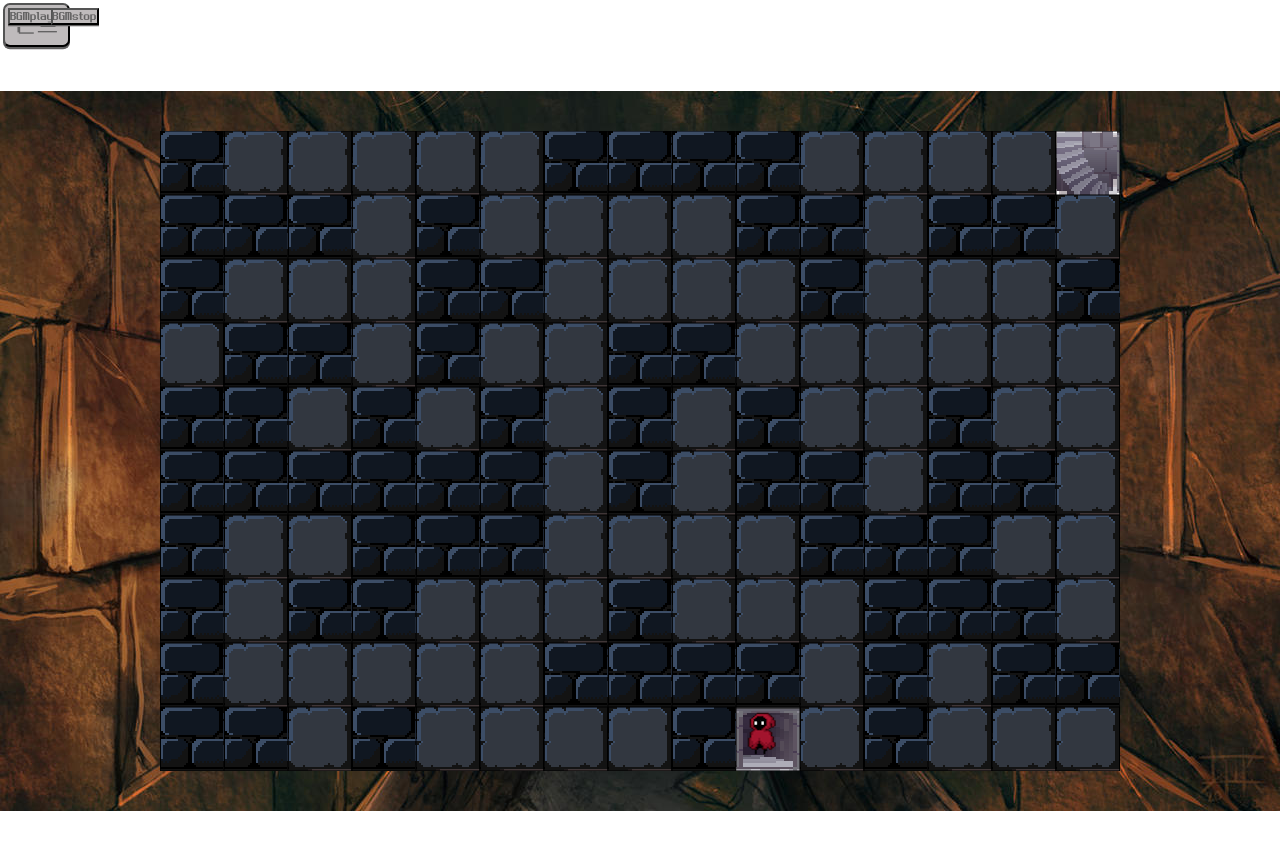
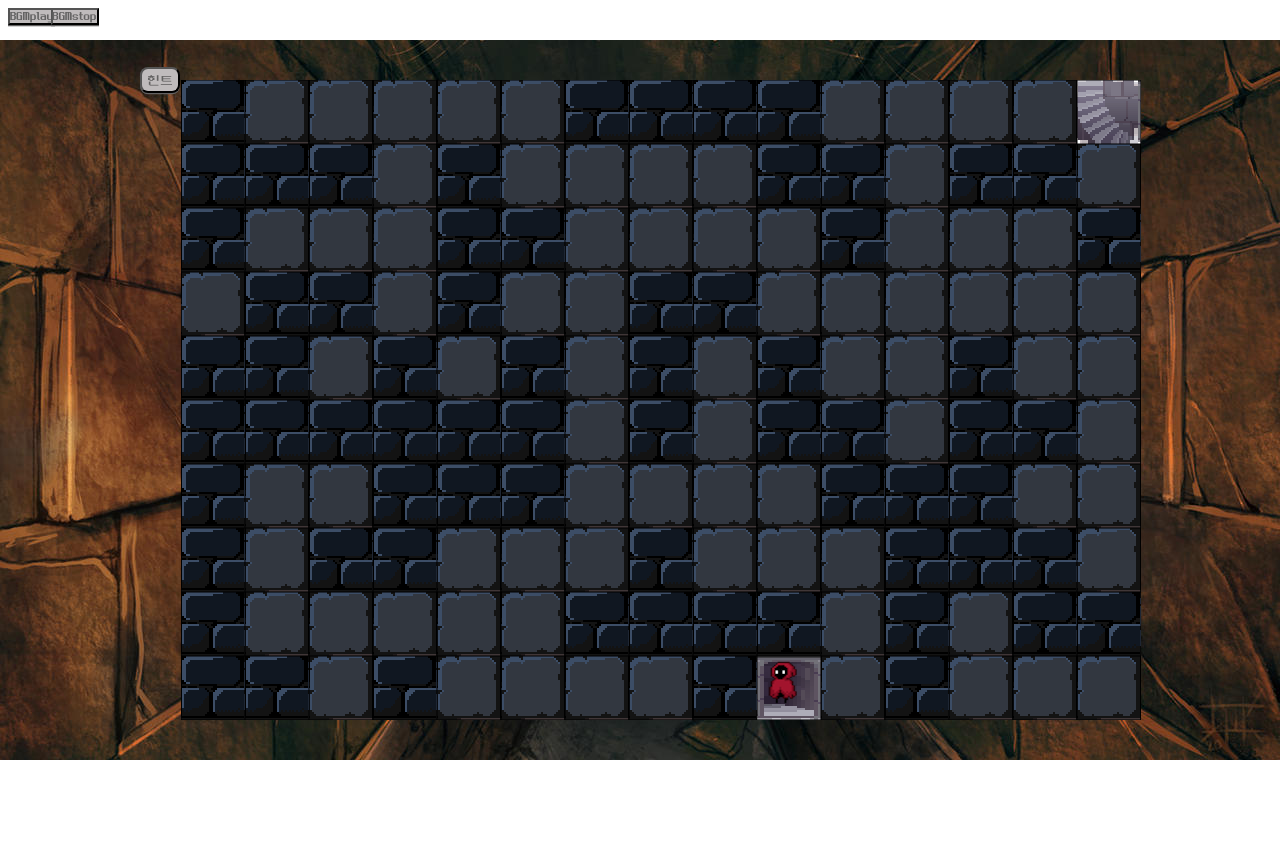
Before and after one commit to Donghyeon0908/game-the-labyrinth, a React (Create React App) app: page /game in a window 1280 px wide. After the commit the page ends 800 px from the top, so only its background shows below. Built offline with nearby package versions, Linux system fonts and the light colour scheme.

Commit message:
style: 버튼 위치 스타일 조정
1. 버튼위치조정
2. 버튼 css 조정
3. 클리어 모달 css조정

```diff
--- a/src/App.jsx
+++ b/src/App.jsx
@@ -3,7 +3,7 @@ import { Route, Routes } from "react-router-dom";
 
 import GameStartingPage from "./components/GameStartingPage";
 import GamePlayPage from "./components/GamePlayPage";
-import Music from "./components/game/Music";
+import Music from "./components/music/Music";
 import GlobalStyle from "./GlobalStyle";
 
 function App() {
--- a/src/components/GamePlayPage.jsx
+++ b/src/components/GamePlayPage.jsx
@@ -10,6 +10,7 @@ import GamePathComparisonController from "./game/GamePathComparisonController";
 import useStore from "../store/useStore";
 import useModal from "../hooks/useModal";
 import HintButton from "./game/HintButton";
+import ClearMessage from "./message/ClearMessage";
 
 function GamePlayPage() {
   const isClear = useStore((state) => state.isClear);
@@ -25,9 +26,11 @@ function GamePlayPage() {
 
   return (
     <>
-      <ClearModal>성공</ClearModal>
-      <HintButton />
+      <ClearModal>
+        <ClearMessage onClick={handleModal} />
+      </ClearModal>
       <GameContainer>
+        <HintButton />
         <GameInitSetting />
         <GamePathComparisonController />
         <GameContext>
--- a/src/components/Modal.jsx
+++ b/src/components/Modal.jsx
@@ -57,7 +57,7 @@ const ModalInner = styled("div", {
   height: "50vh",
   maxWidth: "30rem",
   maxHeight: "40rem",
-  background: "#fff",
+  backgroundColor: "rgba(255,255,255,0.5)",
   borderRadius: "3px",
 });
 
--- a/src/components/game/GameInitSetting.jsx
+++ b/src/components/game/GameInitSetting.jsx
@@ -21,7 +21,7 @@ function GameInitSetting() {
   const shortestPathPosition = useMemo(() => {
     return shortestPath.map((index) => index.position);
   }, [shortestPath]);
-  console.log(shortestPathPosition);
+
   useEffect(() => {
     setShortestPath([start, ...shortestPathPosition]);
   }, [setShortestPath, shortestPathPosition, start]);
--- a/src/components/game/HintButton.jsx
+++ b/src/components/game/HintButton.jsx
@@ -18,15 +18,17 @@ function HintButton() {
 }
 
 const ButtonWrapper = styled("button", {
-  margin: "0.2rem",
-  padding: "0.6rem",
-  borderRadius: "7px",
+  position: "relative",
+  margin: "0.1rem",
+  padding: "0.3rem",
+  top: "-40%",
+  borderRadius: "8px",
   backgroundColor: "#bfbbbc",
   boxShadow: `0 0.1em #636262`,
   color: "#636262",
   fontFamily: "dunggeunmo",
   textShadow: "-1px -1px ##000000, 1px 1px #fffff",
-  fontSize: "1.7vw",
+  fontSize: "0.8rem",
   cursor: "pointer",
 
   "&:hover": {
--- /dev/null
+++ b/src/components/message/ClearMessage.jsx
@@ -0,0 +1,19 @@
+import React from "react";
+
+import { styled } from "@stitches/react";
+
+function ClearMessage() {
+  return <MessageContainer>성공!</MessageContainer>;
+}
+
+const MessageContainer = styled("div", {
+  display: "flex",
+  justifyContent: "center",
+  alignItems: "center",
+  backgroundColor: "#9494949a",
+  width: "100%",
+  height: "100%",
+  fontSize: "5rem",
+});
+
+export default ClearMessage;
```
Also changed, not shown: src/components/music/Music.jsx (renamed from src/components/game/Music.jsx), 1 other file (tests, documents, lock files or other folders).
